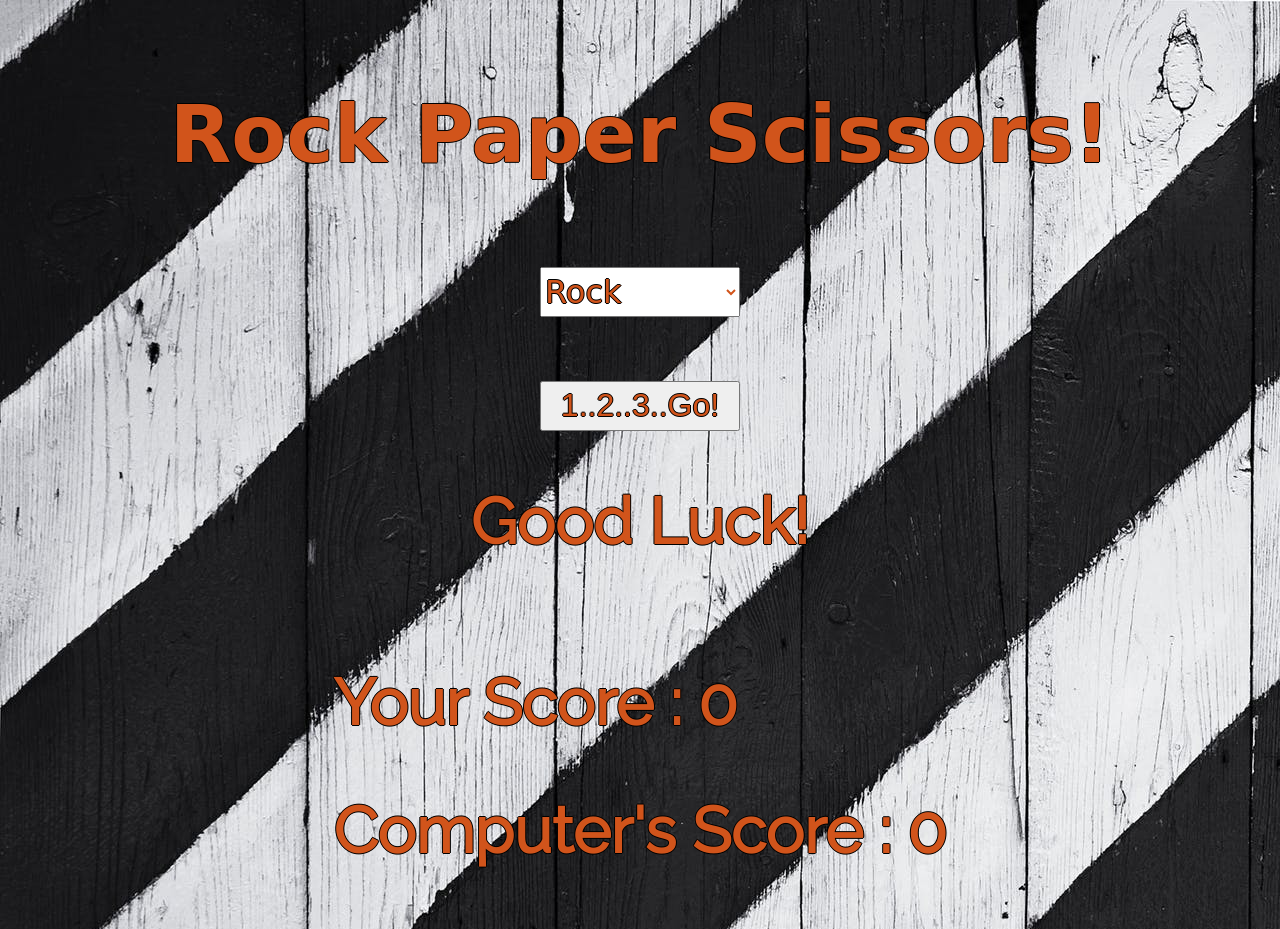
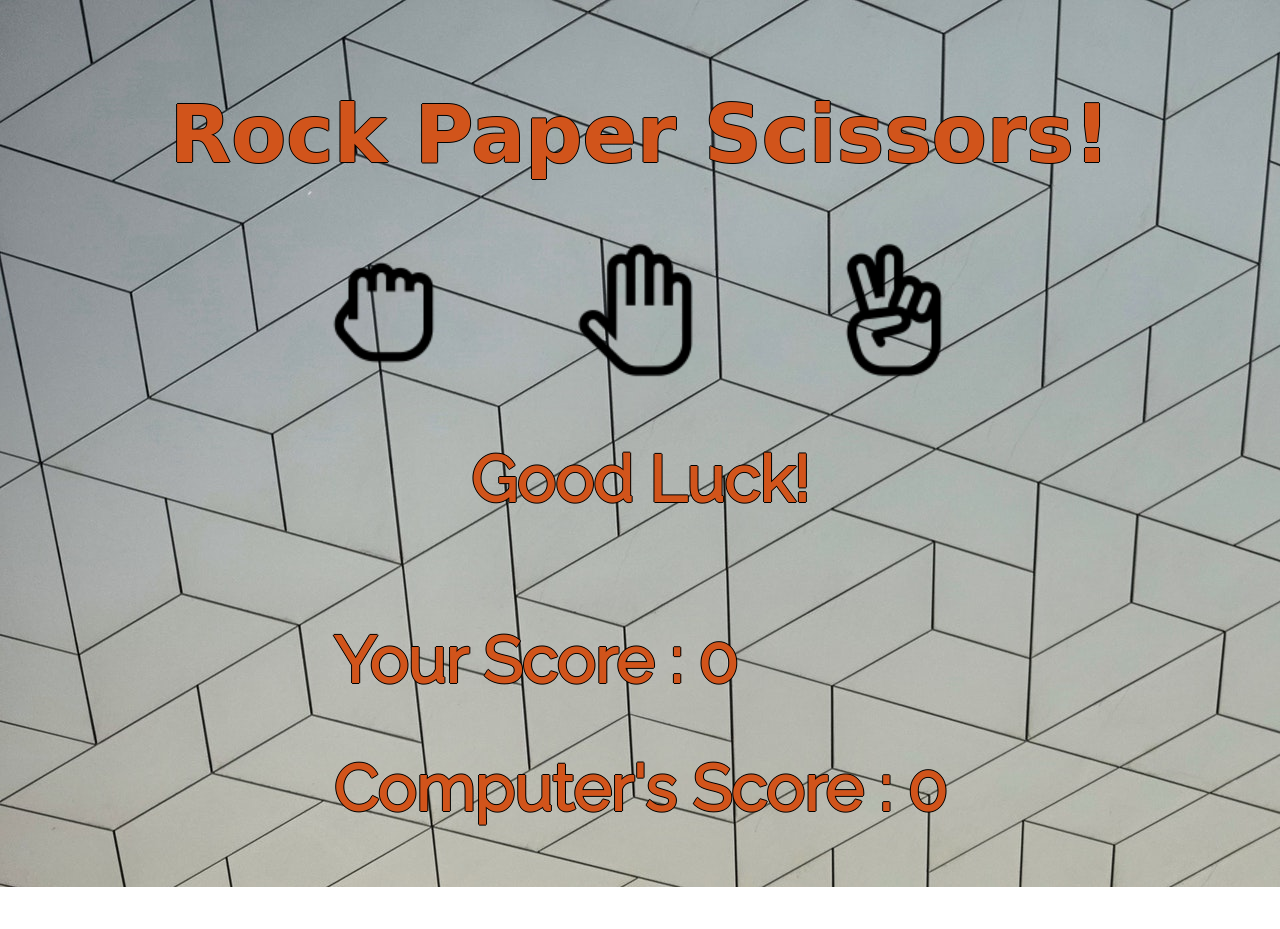
Before and after one commit to ddmorgan92/rock-paper-scissors-project, a plain HTML site: page index.html in a window 1280 px wide. After the commit the page ends 887 px from the top, so only its background shows below. Drawn offline with Linux system fonts and the light colour scheme; a web font is replaced by a local one.

Commit message:
Changes to buttons from dropdown selection. Updated background, style, and images.

```diff
--- a/index.html
+++ b/index.html
@@ -6,14 +6,11 @@
 </head>
 <body>
     <h1>Rock Paper Scissors!</h1>
-    <select>
-        <option>Rock</option>
-        <option>Paper</option>
-        <option>Scissors</option>
-    </select>
-    <button onclick = playRound()>
-        1..2..3..Go!
-    </button>
+    <section class = "choice-selection">
+        <input type = "image" name = "Rock" src = "images/rock.png">
+        <input type = "image" name = "Paper" src = "images/paper.png">
+        <input type = "image" name = "Scissors" src = "images/scissors.png">
+    </section>
     <h2 id = "results">Good Luck!</h2>
     <div>
         <h2>Your Score : <span id = "player-score">0</span></h2>
--- a/script.js
+++ b/script.js
@@ -1,17 +1,17 @@
+const buttonSelection = document.querySelectorAll(".choice-selection input");
 let playerScore = 0;
 let computerScore = 0;
+
 
 function computerPlay() {
         const choices = ["Rock", "Paper", "Scissors"];
         return choices[Math.floor(Math.random()*choices.length)];
 }
 
-function playRound() {
-    const playerSelection = document.querySelector("select").value;
+function playRound(playerSelection, computerSelection) {
     const resultsContainer = document.querySelector("#results");
     const playerContainer = document.querySelector("#player-score");
     const computerContainer = document.querySelector("#computer-score");
-    const computerSelection = computerPlay();
 
 
     if (playerSelection === computerSelection){
@@ -28,3 +28,10 @@ function playRound() {
 
     console.log(playerSelection, computerSelection);
 }
+
+buttonSelection.forEach( move => move.addEventListener("click",event => {
+        let playerSelection = event.target.name;
+        let computerSelection = computerPlay();
+        playRound(playerSelection,computerSelection);
+    })
+);
--- a/style.css
+++ b/style.css
@@ -5,7 +5,7 @@ body{
     align-content: center;
     align-items: center;
     font-family: 'Raleway', sans-serif;
-    background-image:url("background.jpeg");
+    background-image:url("images/background.jpeg");
     color:rgb(209, 84, 27);
     text-shadow: -1px 0 black, 0 1px black, 1px 0 black, 0 -1px black;
 }
@@ -16,14 +16,10 @@ h1{
     font-size:5em;
 }
 
-select{
-    margin-top:1em;
-    width: 200px;
-    height:50px;
-    font-size:2em;
-    font-family:'ZCOOL KuaiLe', cursive !important;
-    color:rgb(209, 84, 27);
-    text-shadow: -1px 0 black, 0 1px black, 1px 0 black, 0 -1px black;
+input{
+    width:150px;
+    height:150px;
+    margin:0px 50px;
 }
 
 button{
```
Also changed, not shown: background.jpeg (deleted), images/background.jpeg (added), images/paper.png (added), images/rock.png (added), images/scissors.png (added).
